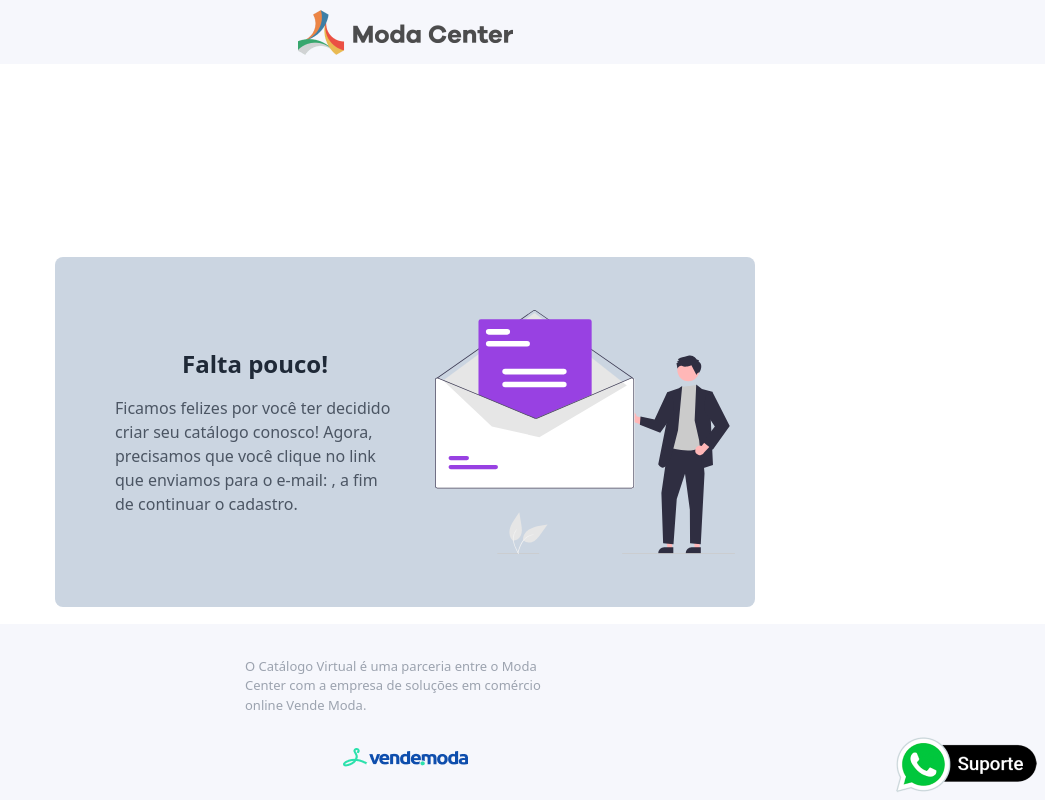
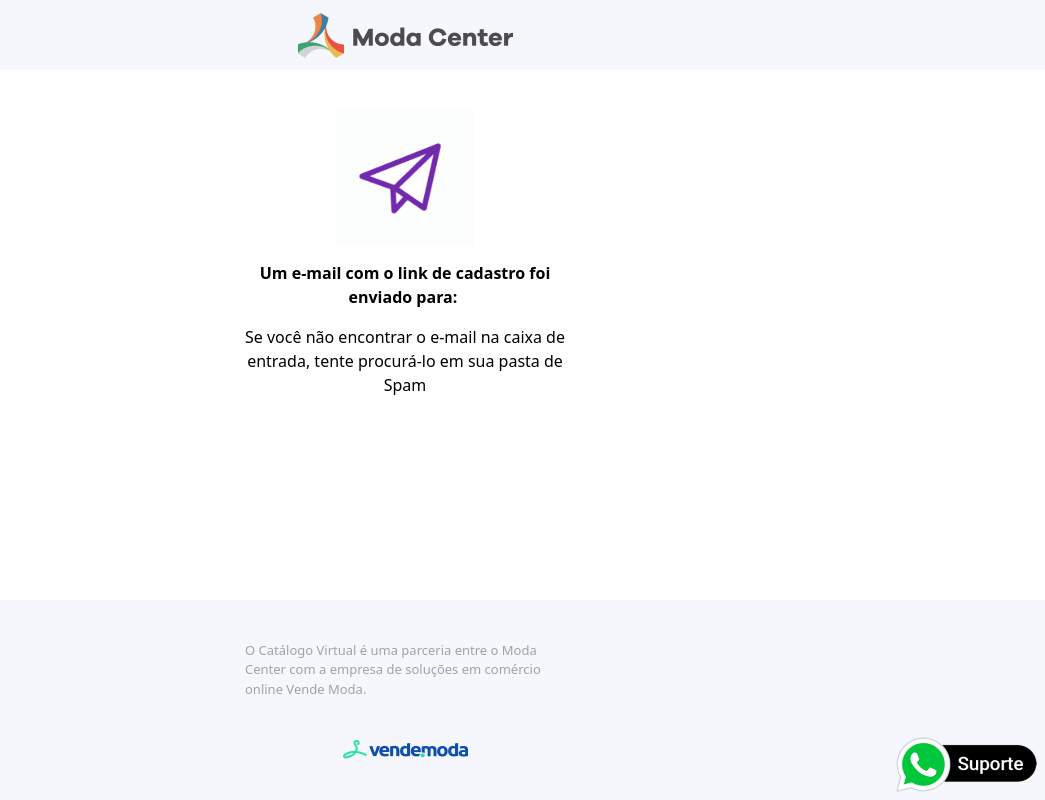
Before and after one commit to vendemoda/vende.moda-onboarding, a React (Vite) app: page /email-enviado in a window 1280 px wide. Shown: the whole page, without its empty margins (235-1280 px from the left). Built offline with nearby package versions, Linux system fonts and the light colour scheme.

Commit message:
VM-116 fixes the position of footer and creates the sended-email screen

```diff
--- a/src/components/Footers/Modacenter/index.tsx
+++ b/src/components/Footers/Modacenter/index.tsx
@@ -3,7 +3,10 @@ import * as React from "react";
 
 const ModacenterFooter: React.FC = () => {
   return (
-    <div style={{ backgroundColor: "#F6F7FC", bottom: 0, width: "100%" }} className={`flex flex-col justify-evenly h-44 items-center fixed`}>
+    <div
+      style={{ backgroundColor: "#F6F7FC", bottom: 0, width: "100%", minHeight: "200px", maxHeight: "200px" }}
+      className={`flex flex-col justify-evenly h-44 items-center`}
+    >
       <span className="w-80 text-gray-400" style={{ fontSize: 13 }}>
         O Catálogo Virtual é uma parceria entre o Moda Center com a empresa de soluções em comércio online Vende Moda.
       </span>
--- a/src/components/Footers/Vendemoda/index.tsx
+++ b/src/components/Footers/Vendemoda/index.tsx
@@ -3,7 +3,7 @@ import * as React from "react";
 
 const VendemodaFooter: React.FC = () => {
   return (
-    <div style={{ backgroundColor: "#F6F7FC", bottom: 0, width: "100%" }} className={`flex flex-col justify-evenly h-44 items-center fixed`}>
+    <div style={{ backgroundColor: "#F6F7FC", width: "100%", minHeight: "200px", maxHeight: "200px" }} className={`flex flex-col justify-evenly items-center`}>
       <span className="w-80 text-gray-400" style={{ fontSize: 13 }}>
         O Catálogo Virtual é uma parceria entre o Moda Center com a empresa de soluções em comércio online Vende Moda.
       </span>
--- a/src/components/Headers/Modacenter/index.tsx
+++ b/src/components/Headers/Modacenter/index.tsx
@@ -3,7 +3,7 @@ import * as React from "react";
 
 const ModacenterHeader: React.FC = () => {
   return (
-    <div style={{ backgroundColor: "#F6F7FC" }} className={" flex justify-center h-16 items-center"}>
+    <div style={{ backgroundColor: "#F6F7FC", minHeight: "70px", maxHeight: "70px" }} className={"flex justify-center items-center"}>
       <img src={mdcLogo} className={"h-[45px]"} />
     </div>
   );
--- a/src/components/Headers/Vendemoda/index.tsx
+++ b/src/components/Headers/Vendemoda/index.tsx
@@ -1,9 +1,9 @@
+import vendemodaLogo from "@/assets/logo.png";
 import * as React from "react";
-import vendemodaLogo from "@/assets/logo.png";
 
 const VendemodaHeader: React.FC = () => {
   return (
-    <div className={"bg-[#0F299F] flex justify-center h-16 items-center"}>
+    <div style={{ minHeight: "70px", maxHeight: "70px" }} className={"bg-[#0F299F] flex justify-center items-center"}>
       <img src={vendemodaLogo} className={"h-10"} />
     </div>
   );
--- a/src/pages/EmailSended/index.tsx
+++ b/src/pages/EmailSended/index.tsx
@@ -1,4 +1,4 @@
-import Email from "@/assets/email.svg";
+import Email from "@/assets/sended-email.svg";
 import VendemodaFooter from "@/components/Footers/Vendemoda";
 import ModacenterHeader from "@/components/Headers/Modacenter";
 import { useAppSelector } from "@/hooks/redux";
@@ -7,10 +7,20 @@ export const EmailSended = () => {
   const { width } = useWindowSize();
   const { confirmationEmail } = useAppSelector((state) => state.app);
   return (
-    <div className="flex flex-col h-screen">
+    <div className="h-screen flex flex-col justify-between">
       <ModacenterHeader />
+      <div className="flex w-full flex-col items-center h-full my-10">
+        <img src={Email} width={140} />
 
-      <div className="flex-grow flex justify-center items-center">
+        <b style={{ width: "350px" }} className=" text-center my-4">
+          Um e-mail com o link de cadastro foi enviado para: <div className="inline-block text-green-600">{confirmationEmail}</div>
+        </b>
+        <span style={{ width: "350px" }} className="text-center">
+          Se você não encontrar o e-mail na caixa de entrada, tente procurá-lo em sua pasta de Spam
+        </span>
+      </div>
+
+      {/* <div className="flex-grow flex justify-center items-center">
         <div
           className={`flex flex-row p-5 mx-4 items-center rounded-lg bg-slate-300 justify-evenly ${
             width > 768 ? "h-[350px] max-w-[700px]" : "max-h-[300px] max-w-[500px]"
@@ -25,7 +35,7 @@ export const EmailSended = () => {
           </div>
           {width > 768 && <img src={Email} width={300} />}
         </div>
-      </div>
+      </div> */}
       <VendemodaFooter />
     </div>
   );
--- a/src/pages/EnterEmail/index.tsx
+++ b/src/pages/EnterEmail/index.tsx
@@ -2,23 +2,29 @@ import BackgroundPhone from "@/assets/background-phone.svg";
 import VendemodaFooter from "@/components/Footers/Vendemoda";
 import ModacenterHeader from "@/components/Headers/Modacenter";
 import { toastError } from "@/helpers/functions";
+import { useAppDispatch } from "@/hooks/redux";
 import Api from "@/services/Api";
+import { setConfirmationEmail } from "@/services/redux/reducers/app";
 import { useState } from "react";
+import { useNavigate } from "react-router-dom";
 
 export const EnterEmail = () => {
+  const dispatch = useAppDispatch();
+  const navigate = useNavigate();
   const [email, setEmail] = useState("");
   const onSubmit = async () => {
     try {
-      const res = await Api.post("/leads/send_email_confirmation", { email: email });
-      console.log("data", res);
+      await Api.post("/leads/send_email_confirmation", { email });
+      dispatch(setConfirmationEmail(email));
+      navigate("/email-enviado");
     } catch (error) {
       toastError(error);
     }
   };
   return (
-    <div>
+    <div className="h-screen flex flex-col justify-between">
       <ModacenterHeader />
-      <div className={`flex items-center mt-10 justify-evenly h-full flex-col overflow-y-auto pb-44`}>
+      <div className={`flex items-center justify-evenly flex-col`}>
         <div className="relative w-[350px] flex flex-row p-5">
           <img src={BackgroundPhone} height={270} />
           <span className="absolute flex flex-col left-[180px] top-10" style={{ lineHeight: 1 }}>
--- a/src/pages/Step1/index.tsx
+++ b/src/pages/Step1/index.tsx
@@ -1,15 +1,16 @@
-import { FC } from "react";
+import ecommerceAnimationData from "@/assets/ecommerce.json";
+import VendemodaFooter from "@/components/Footers/Vendemoda";
 import ModacenterHeader from "@/components/Headers/Modacenter";
 import ProgressIndicator from "@/components/ProgressIndicator";
+import { useWindowSize } from "@/hooks/useWindowSize";
+import { FC } from "react";
 import Lottie from "react-lottie";
-import { useWindowSize } from "@/hooks/useWindowSize";
-import ecommerceAnimationData from "@/assets/ecommerce.json";
 import GeneralDataForm from "./components/Form";
 
 const Step1: FC = () => {
   const { width } = useWindowSize();
   return (
-    <div>
+    <div className="h-screen flex flex-col justify-between">
       <ModacenterHeader />
       <div className="my-10">
         <ProgressIndicator step={1} />
@@ -40,6 +41,7 @@ const Step1: FC = () => {
           )}
         </div>
       </div>
+      <VendemodaFooter />
     </div>
   );
 };
--- a/src/pages/Step2/index.tsx
+++ b/src/pages/Step2/index.tsx
@@ -1,10 +1,11 @@
+import ecommerceAnimationData from "@/assets/ecommerce.json";
+import VendemodaFooter from "@/components/Footers/Vendemoda";
 import ModacenterHeader from "@/components/Headers/Modacenter";
 import ProgressIndicator from "@/components/ProgressIndicator";
+import { useAppSelector } from "@/hooks/redux";
 import { useWindowSize } from "@/hooks/useWindowSize";
-import ecommerceAnimationData from "@/assets/ecommerce.json";
 import { FC, useEffect } from "react";
 import Lottie from "react-lottie";
-import { useAppSelector } from "@/hooks/redux";
 import { useNavigate } from "react-router-dom";
 import Step2Form from "./components/Form";
 
@@ -20,7 +21,7 @@ const Step2: FC = () => {
   }, [companyFormData]);
 
   return (
-    <div>
+    <div className="h-screen flex flex-col justify-between">
       <ModacenterHeader />
       <div className="my-10">
         <ProgressIndicator step={35} />
@@ -48,6 +49,7 @@ const Step2: FC = () => {
           )}
         </div>
       </div>
+      <VendemodaFooter />
     </div>
   );
 };
--- a/src/pages/Step3/Modacenter.tsx
+++ b/src/pages/Step3/Modacenter.tsx
@@ -1,16 +1,17 @@
+import storeAnimation from "@/assets/store.json";
+import ModacenterFooter from "@/components/Footers/Modacenter";
 import ModacenterHeader from "@/components/Headers/Modacenter";
 import ProgressIndicator from "@/components/ProgressIndicator";
+import { toastError } from "@/helpers/functions";
+import { useAppDispatch, useAppSelector } from "@/hooks/redux";
 import { useWindowSize } from "@/hooks/useWindowSize";
-import storeAnimation from "@/assets/store.json";
-import { FC, useEffect, useState } from "react";
-import Lottie from "react-lottie";
-import { useAppDispatch, useAppSelector } from "@/hooks/redux";
-import { useNavigate } from "react-router-dom";
-import { SubmitHandler, useForm } from "react-hook-form";
-import { checkCompanyCodeAvailability } from "./helpers";
-import { toastError } from "@/helpers/functions";
 import Api from "@/services/Api";
 import { setFormData } from "@/services/redux/reducers/app";
+import { FC, useEffect, useState } from "react";
+import { SubmitHandler, useForm } from "react-hook-form";
+import Lottie from "react-lottie";
+import { useNavigate } from "react-router-dom";
+import { checkCompanyCodeAvailability } from "./helpers";
 
 interface FormValues {
   code: string;
@@ -74,7 +75,7 @@ const Step3Modacenter: FC = () => {
   }, [companyFormData]);
 
   return (
-    <div>
+    <div className="h-screen flex flex-col justify-between">
       <ModacenterHeader />
       <div className="my-10">
         <ProgressIndicator step={72} />
@@ -117,6 +118,7 @@ const Step3Modacenter: FC = () => {
           )}
         </div>
       </div>
+      <ModacenterFooter />
     </div>
   );
 };
--- a/src/pages/Step3/Vendemoda.tsx
+++ b/src/pages/Step3/Vendemoda.tsx
@@ -1,17 +1,17 @@
+import storeAnimation from "@/assets/store.json";
+import VendemodaFooter from "@/components/Footers/Vendemoda";
+import VendemodaHeader from "@/components/Headers/Vendemoda";
 import ProgressIndicator from "@/components/ProgressIndicator";
+import { toastError } from "@/helpers/functions";
+import { useAppDispatch, useAppSelector } from "@/hooks/redux";
 import { useWindowSize } from "@/hooks/useWindowSize";
-import storeAnimation from "@/assets/store.json";
+import { setFormData } from "@/services/redux/reducers/app";
+import axios from "axios";
 import { FC, useEffect, useState } from "react";
+import { SubmitHandler, useForm } from "react-hook-form";
 import Lottie from "react-lottie";
-import { useAppDispatch, useAppSelector } from "@/hooks/redux";
 import { useNavigate } from "react-router-dom";
-import { SubmitHandler, useForm } from "react-hook-form";
 import { checkCompanyCodeAvailability } from "./helpers";
-import { toastError } from "@/helpers/functions";
-import Api from "@/services/Api";
-import { setFormData } from "@/services/redux/reducers/app";
-import VendemodaHeader from "@/components/Headers/Vendemoda";
-import axios from "axios";
 
 interface FormValues {
   code: string;
@@ -76,7 +76,7 @@ const Step3Vendemoda: FC = () => {
   }, [companyFormData]);
 
   return (
-    <div>
+    <div className="h-screen flex flex-col justify-between">
       <VendemodaHeader />
       <div className="my-10">
         <ProgressIndicator step={72} color={"#0F299F"} />
@@ -119,6 +119,7 @@ const Step3Vendemoda: FC = () => {
           )}
         </div>
       </div>
+      <VendemodaFooter />
     </div>
   );
 };
```
Also changed, not shown: src/assets/sended-email.svg (added).
